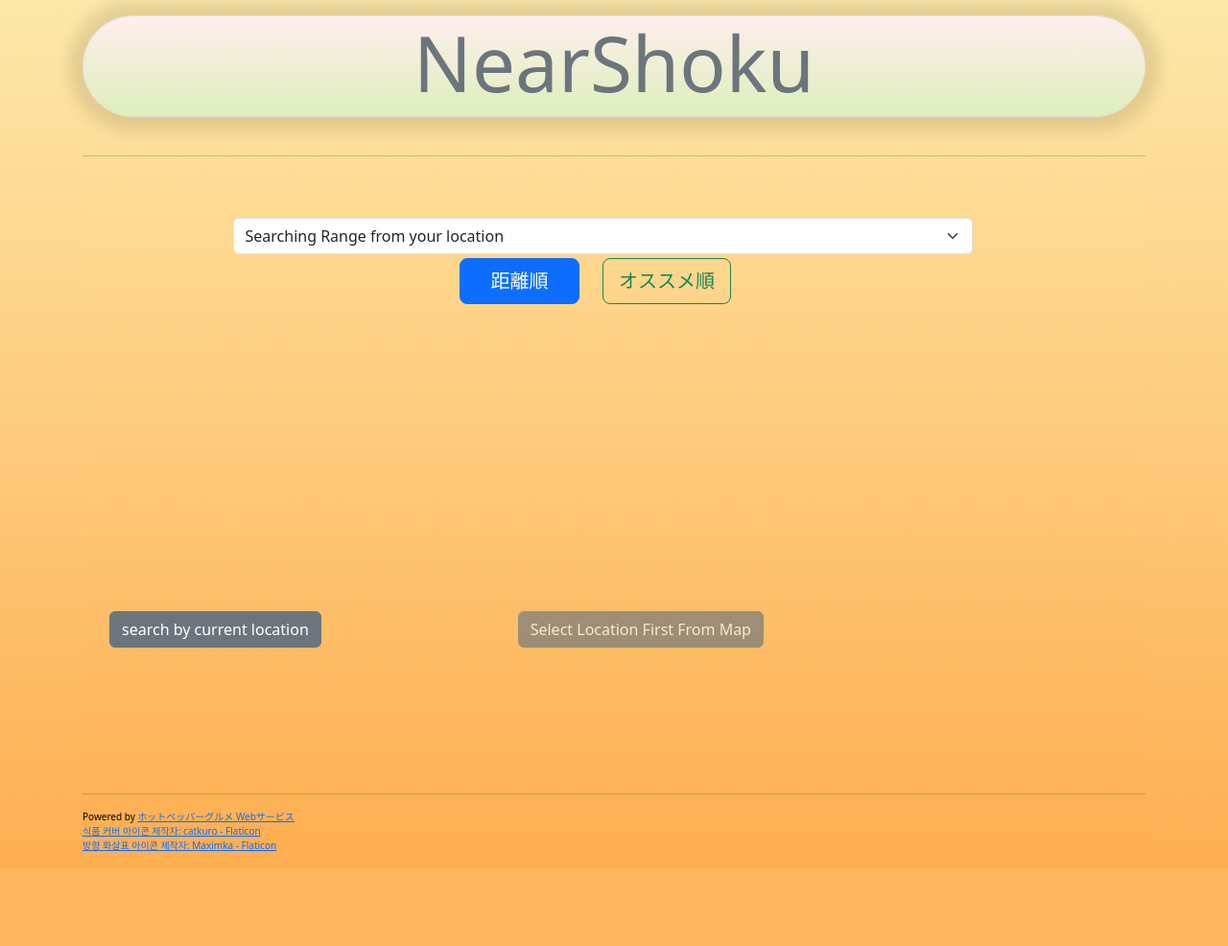
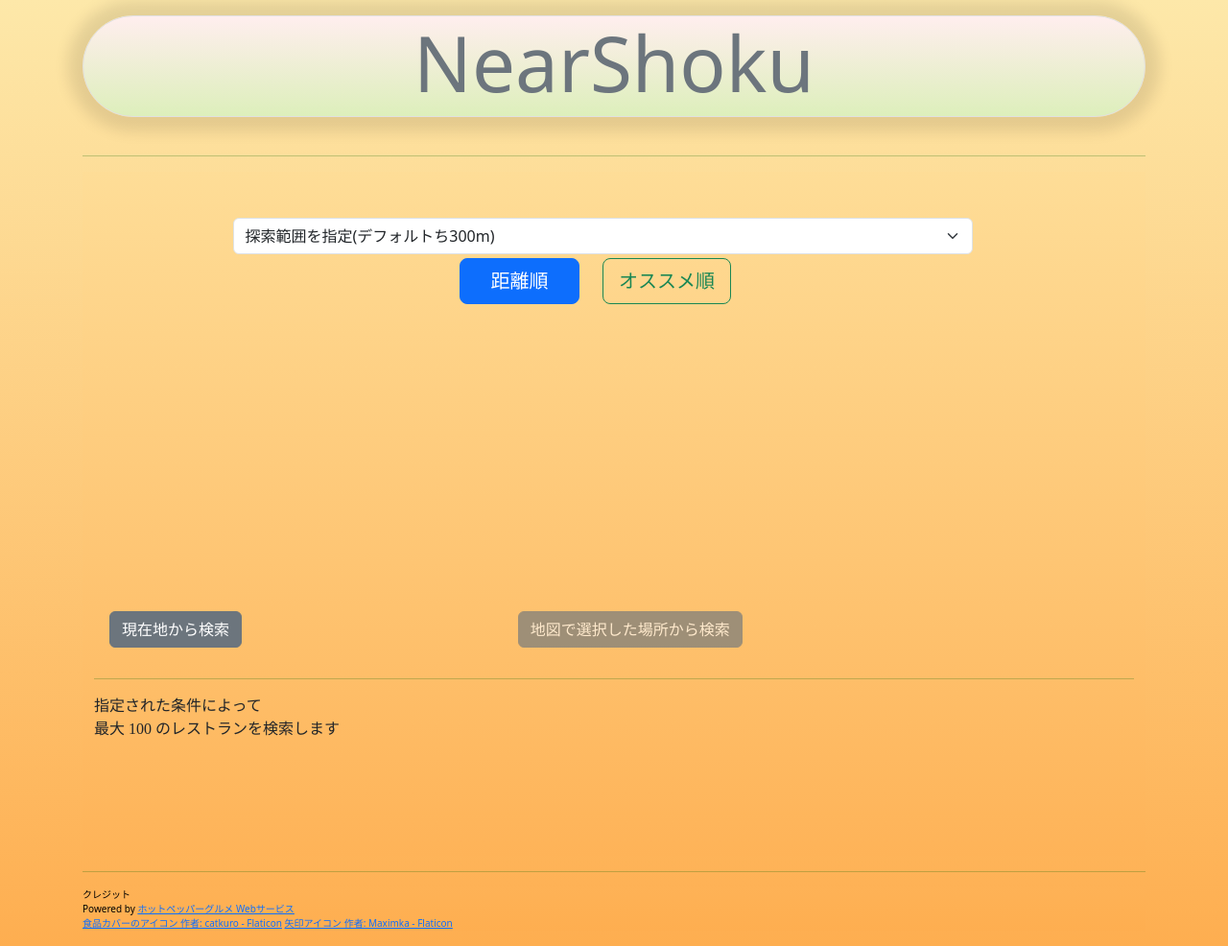
Before and after one commit to op6161/nearshoku, a Django app: page / in a window 1280 px wide. Shown: the whole page at 96% size. Before the commit the page ends 905 px from the top, so only its background shows below. Run offline with Django 5.2, Linux system fonts and the light colour scheme; some libraries are stand-ins or nearby versions; some web fonts are replaced.

Commit message:
sytle:Detail contents and Add simple manual

```diff
--- a/nearshoku/apps/result/templates/result_index.html
+++ b/nearshoku/apps/result/templates/result_index.html
@@ -63,7 +63,10 @@
                     <!-- select range -->
                     <select name="range_select"
                             class="form-select select-picker" data-style="btn-primary">
-                        <option selected value="1">Searching Range from your location</option>
+                        <option selected value="1">
+                            探索範囲を指定(デフォルトち300m)
+{#                            Searching Range from your location#}
+                        </option>
                         <option value="1">300m以内</option>
                         <option value="2">500m以内</option>
                         <option value="3">1km以内</option>
@@ -105,7 +108,8 @@
                                 class="btn btn-secondary"
                                 id="submitCurrentLocation"
                                 name="submitCurrentLocation">
-                            search by current location
+                            現在地から検索
+{#                            search by current location#}
                         </button>
                     </div>
                     <div class="col">
@@ -116,7 +120,8 @@
                                 name="submitSelectedLocation"
                                 value="True"
                                 disabled>
-                            Select Location First From Map
+                            地図で選択した場所から検索
+{#                            Select Location First From Map#}
                         </button>
                     </div>
                 <!--end form submit buttons-->
@@ -125,7 +130,12 @@
             </div>
         <!--end search form-->
         </form>
-
+        <hr class="green-line">
+        <div class="noto-serif-font">
+            指定された条件によって
+            <br>
+            最大 100 のレストランを検索します
+        </div>
         <!--margin-->
         <br>
         <br>
--- a/nearshoku/templates/footer.html
+++ b/nearshoku/templates/footer.html
@@ -1,11 +1,12 @@
 <!--src credits-->
 <div class="container bg-footer-index text-black card-footer text-footer">
+    クレジット
+    <br>
     <!--hot pepper api-->
     Powered by <a href="http://webservice.recruit.co.jp/">ホットペッパーグルメ Webサービス</a>
     <br>
     <!--result thumbnail-->
-    <a href="https://www.flaticon.com/kr/free-icons/-" title="식품 커버 아이콘">식품 커버 아이콘 제작자: catkuro - Flaticon</a>
-    <br>
+    <a href="https://www.flaticon.com/kr/free-icons/-" title="식품 커버 아이콘">食品カバーのアイコン 作者: catkuro - Flaticon</a>
     <!--icon detail list-->
-    <a href="https://www.flaticon.com/kr/free-icons/-" title="방향 화살표 아이콘">방향 화살표 아이콘 제작자: Maximka - Flaticon</a>
+    <a href="https://www.flaticon.com/kr/free-icons/-" title="화살표 아이콘">矢印アイコン 作者: Maximka - Flaticon</a>
 </div>
```
